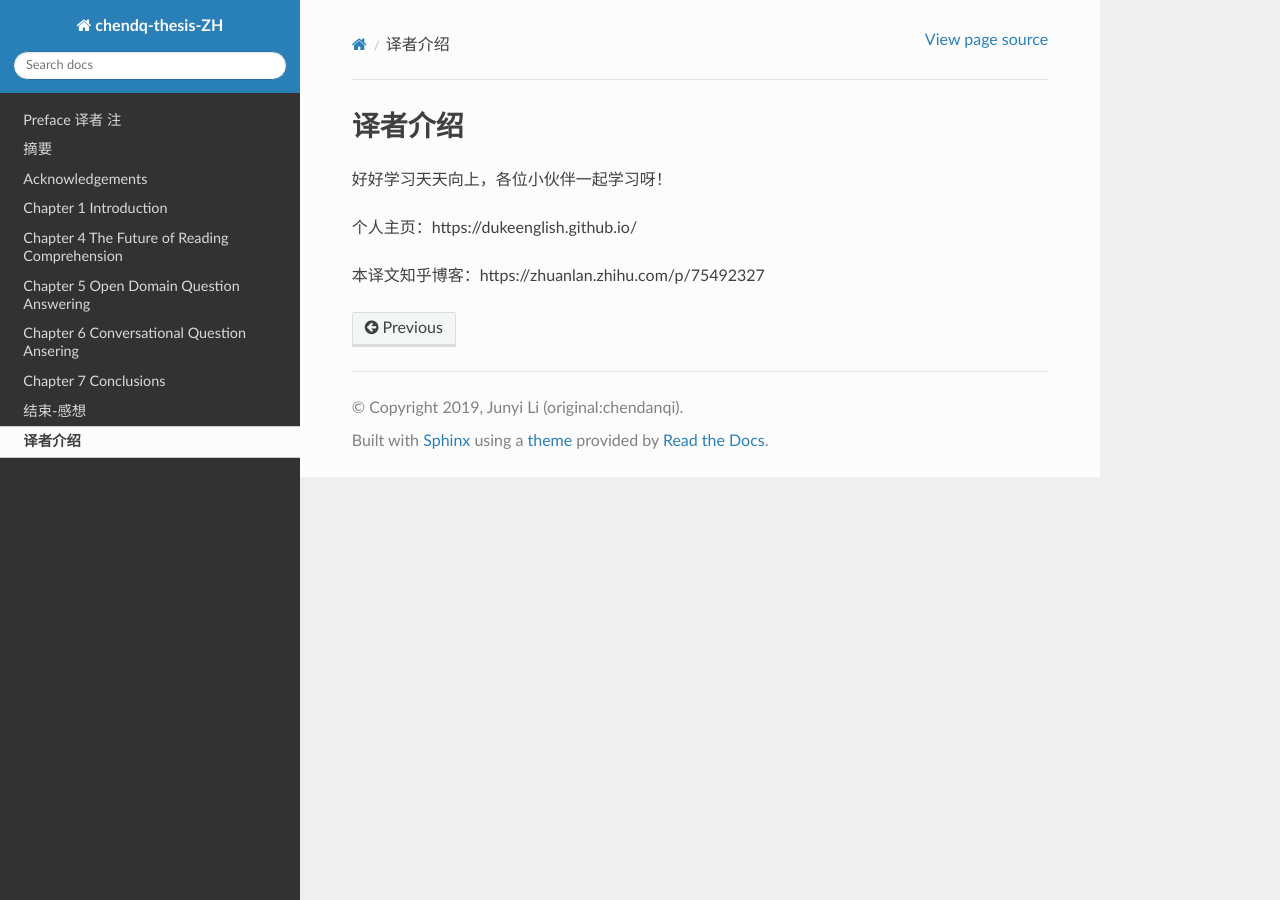
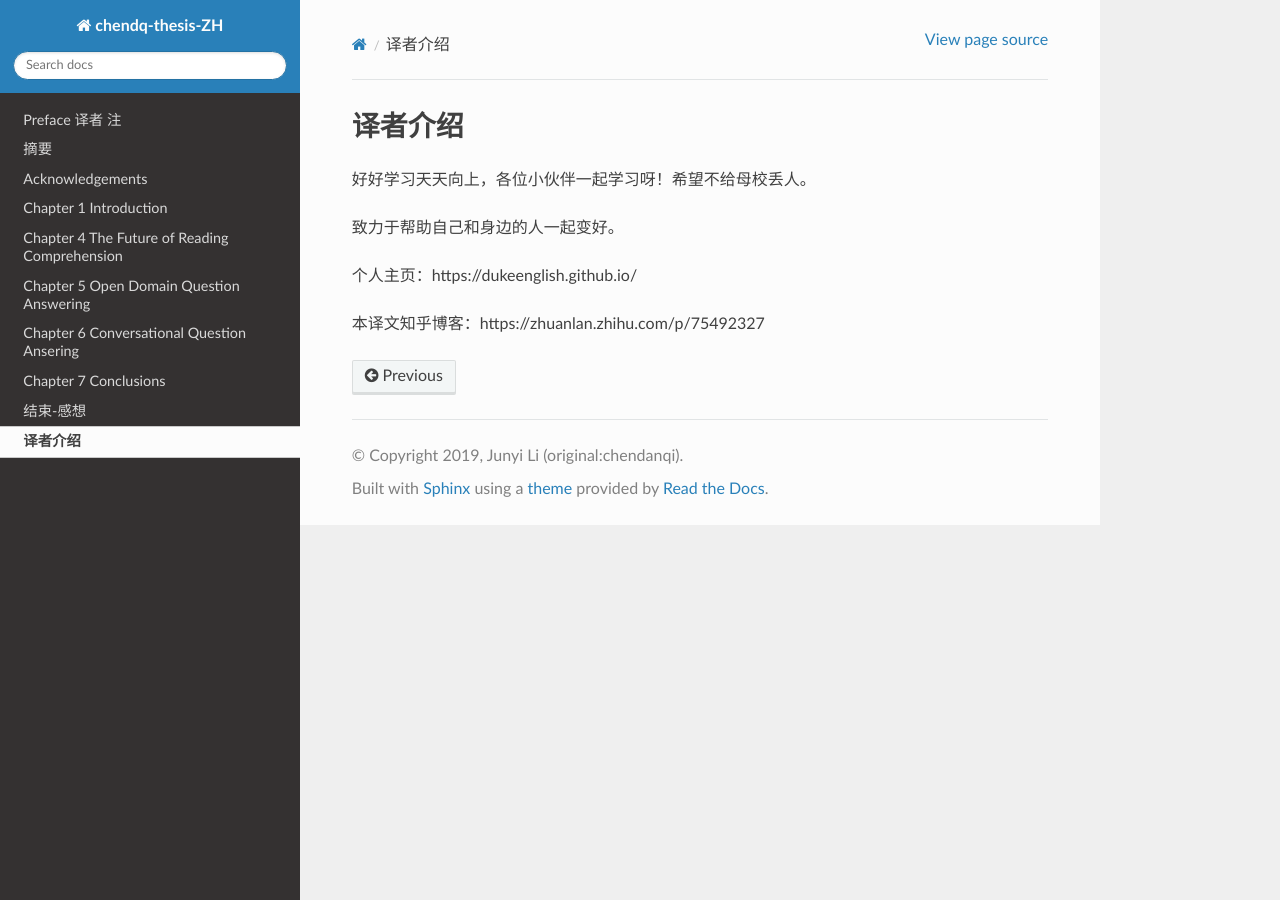
Before and after one commit to DukeEnglish/chendq-thesis-ZH, a Sphinx documentation site: the page built from source/personal_intro.md, in a window 1280 px wide. Built offline with Sphinx 7.4.7 and the Read the Docs theme 2.0.0, drawn with Linux system fonts in a browser that asks for light colours; pages that are not in the unit, such as notebooks, are missing from menus.

Commit message:
modify a little

```diff
--- a/source/personal_intro.md
+++ b/source/personal_intro.md
@@ -1,6 +1,8 @@
 # 译者介绍
 
-好好学习天天向上，各位小伙伴一起学习呀！
+好好学习天天向上，各位小伙伴一起学习呀！希望不给母校丢人。
+
+致力于帮助自己和身边的人一起变好。
 
 个人主页：https://dukeenglish.github.io/
 
```
